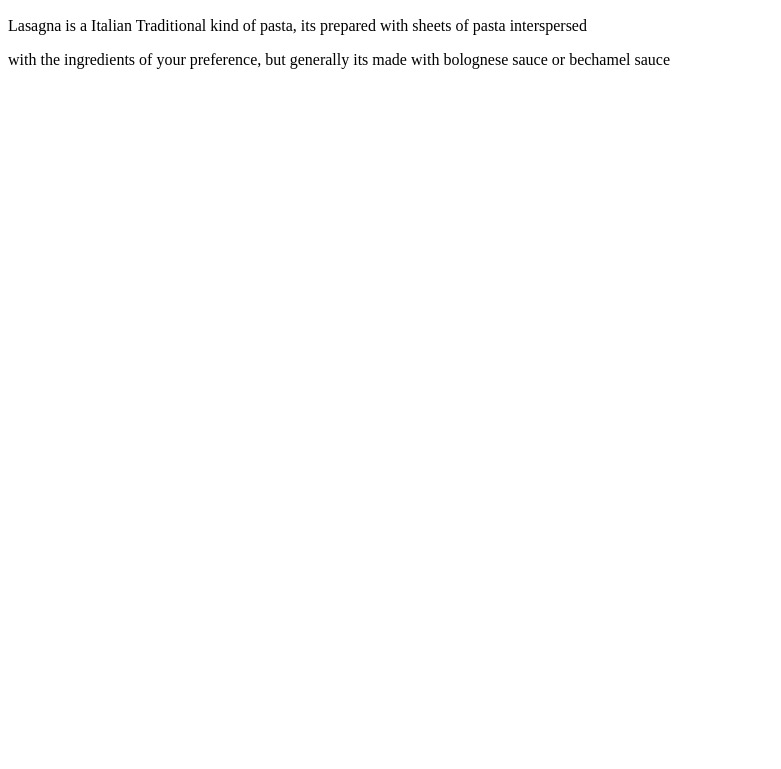
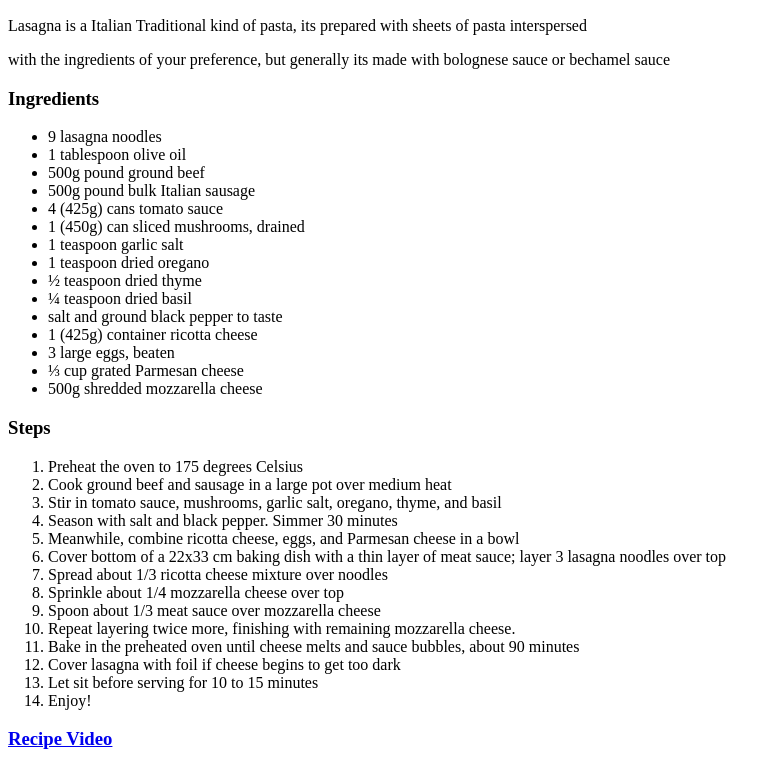
Before and after one commit to AndySundae/odin-recipes, a plain HTML site: page recipes/lasagna.html in a window 1280 px wide. Shown: the part 444-1213 px from the top of the page, without its empty margins (0-781 px from the left). Before the commit the page ends 800 px from the top, so only its background shows below. Drawn offline with Linux system fonts and the light colour scheme.

Commit message:
Add Ingredients and Steps

```diff
--- a/recipes/lasagna.html
+++ b/recipes/lasagna.html
@@ -13,6 +13,46 @@
    <p>Lasagna is a Italian Traditional kind of pasta, its prepared with sheets of pasta interspersed</p>
    <p>with the ingredients of your preference, but generally its made with bolognese sauce or bechamel sauce</p>
 
+<h3>Ingredients</h3>
+    <ul>
+        <li>9 lasagna noodles</li>
+        <li>1 tablespoon olive oil</li>
+        <li>500g pound ground beef</li>
+        <li>500g pound bulk Italian sausage</li>
+        <li>4 (425g) cans tomato sauce</li>
+        <li>1 (450g) can sliced mushrooms, drained</li>
+        <li>1 teaspoon garlic salt</li>
+        <li>1 teaspoon dried oregano</li>
+        <li>½ teaspoon dried thyme</li>
+        <li>¼ teaspoon dried basil</li>
+        <li>salt and ground black pepper to taste</li>
+        <li>1 (425g) container ricotta cheese</li>
+        <li>3 large eggs, beaten</li>
+        <li>⅓ cup grated Parmesan cheese</li>
+        <li>500g shredded mozzarella cheese</li>
 
+    </ul>
+
+<h3>Steps</h3>
+   <ol>
+        <li>Preheat the oven to 175 degrees Celsius</li>
+        <li>Cook ground beef and sausage in a large pot over medium heat</li>
+        <li>Stir in tomato sauce, mushrooms, garlic salt, oregano, thyme, and basil</li>
+        <li>Season with salt and black pepper. Simmer 30 minutes</li>
+        <li>Meanwhile, combine ricotta cheese, eggs, and Parmesan cheese in a bowl</li>
+        <li>Cover bottom of a 22x33 cm baking dish with a thin layer of meat sauce; layer 3 lasagna noodles over top</li>
+        <li>Spread about 1/3 ricotta cheese mixture over noodles</li>
+        <li>Sprinkle about 1/4 mozzarella cheese over top</li>
+        <li>Spoon about 1/3 meat sauce over mozzarella cheese</li>
+        <li>Repeat layering twice more, finishing with remaining mozzarella cheese.</li>
+        <li>Bake in the preheated oven until cheese melts and sauce bubbles, about 90 minutes</li>
+        <li>Cover lasagna with foil if cheese begins to get too dark</li>
+        <li>Let sit before serving for 10 to 15 minutes</li>
+        <li>Enjoy!</li>
+
+   </ol>
+
+
+<h3><a href="https://www.youtube.com/watch?v=y2SVA6EsrTE" rel="noopener noreffer" target="_blank">Recipe Video</a></h3>
 </body>
 </html>
```
Also changed, not shown: recipes/borscht.html (+26 -2 lines), recipes/pesto.html (+31 -0 lines).
